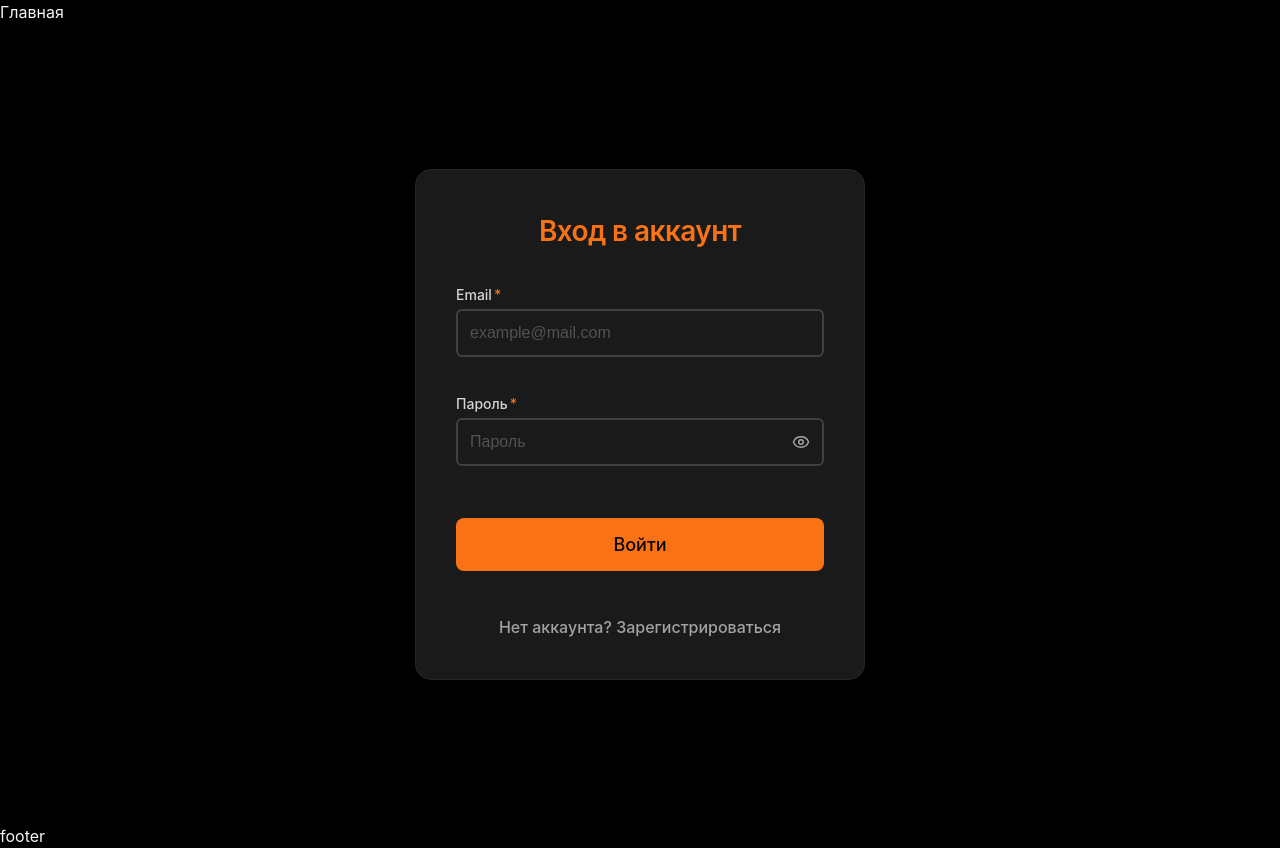
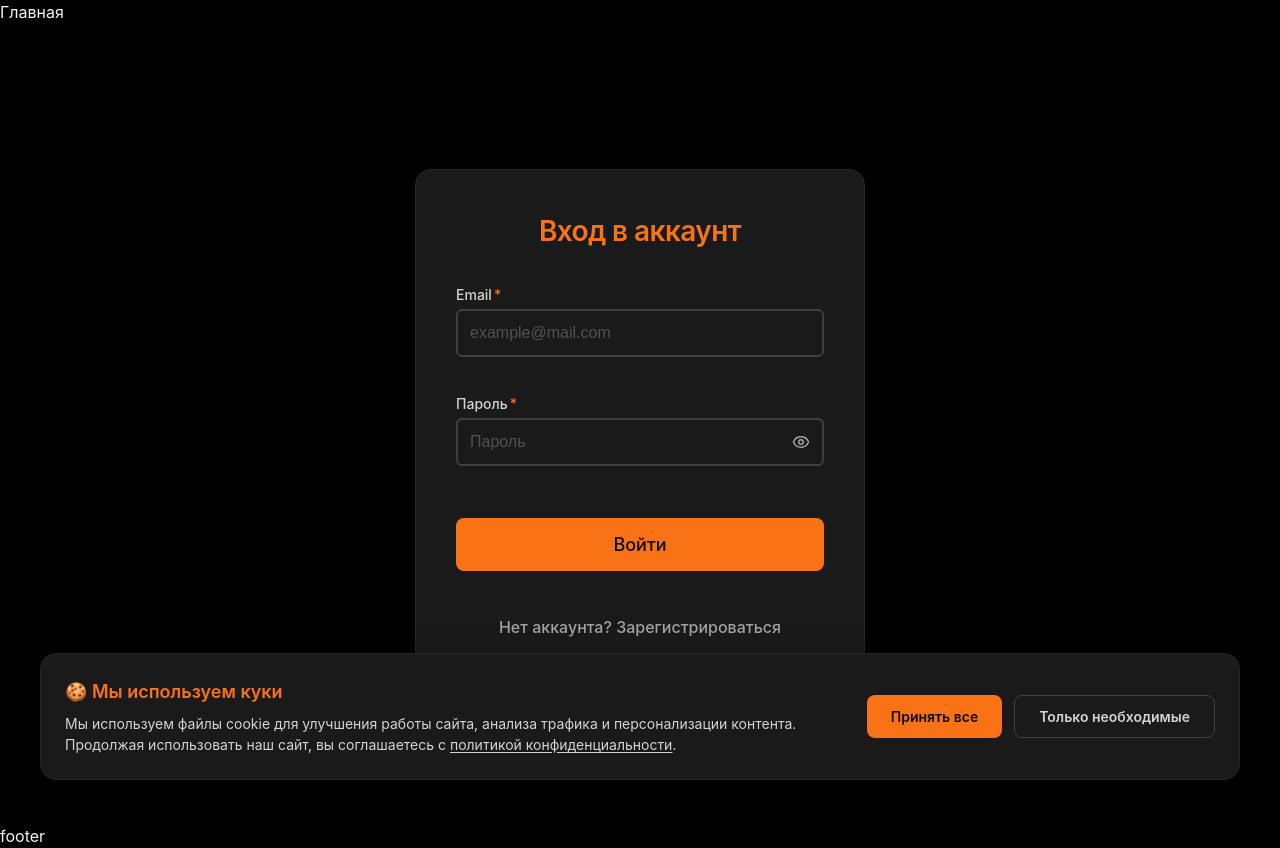
Before and after one commit to BogdanKurenkov/stats-front, a Next.js app: page /auth/login in a window 1280 px wide. Built offline with nearby package versions, Linux system fonts and the light colour scheme.

Commit message:
added cookie consent popup

```diff
--- a/src/app/layouts/MainLayout/MainLayout.tsx
+++ b/src/app/layouts/MainLayout/MainLayout.tsx
@@ -1,5 +1,5 @@
 import { ReactNode } from 'react';
-import { Header, Footer } from '@/widgets';
+import { Header, Footer, CookieConsent } from '@/widgets';
 import { LayoutContainer, MainContent } from './MainLayout.styled';
 
 interface MainLayoutProps {
@@ -14,6 +14,7 @@ export const MainLayout = ({ children }: MainLayoutProps) => {
         {children}
       </MainContent>
       <Footer />
+      <CookieConsent />
     </LayoutContainer>
   );
 };
--- a/src/shared/config/routes.ts
+++ b/src/shared/config/routes.ts
@@ -2,4 +2,5 @@ export const ROUTES = {
   HOME: "/",
   REGISTER: "/auth/register",
   LOGIN: "/auth/login",
+  PRIVACY_POLICY: "#",
 } as const;
--- a/src/shared/styles/colors.ts
+++ b/src/shared/styles/colors.ts
@@ -1,4 +1,3 @@
-// shared/styles/colors.ts
 export const colors = {
   orange: {
     primary: "#F97316",
--- /dev/null
+++ b/src/widgets/CookieConsent/CookieConsent.constants.ts
@@ -0,0 +1,6 @@
+export const COOKIE_CONSENT_KEY = "cookie-consent";
+
+export const COOKIE_CONSENT_VALUES = {
+  ACCEPTED: "accepted",
+  REJECTED: "rejected",
+} as const;
--- /dev/null
+++ b/src/widgets/CookieConsent/CookieConsent.styled.ts
@@ -0,0 +1,120 @@
+import styled, { keyframes } from "styled-components";
+
+const slideUp = keyframes`
+  from {
+    transform: translateY(100%);
+    opacity: 0;
+  }
+  to {
+    transform: translateY(0);
+    opacity: 1;
+  }
+`;
+
+export const Overlay = styled.div`
+  position: fixed;
+  bottom: 0;
+  left: 0;
+  right: 0;
+  z-index: 1000;
+  padding: 20px;
+  display: flex;
+  justify-content: center;
+  pointer-events: none;
+`;
+
+export const Container = styled.div`
+  max-width: 1200px;
+  width: 100%;
+  background-color: ${({ theme }) => theme.colors.black.secondary};
+  border: 1px solid ${({ theme }) => theme.colors.gray[800]};
+  border-radius: 16px;
+  padding: 24px;
+  box-shadow: 0 8px 32px rgba(0, 0, 0, 0.4);
+  animation: ${slideUp} 0.3s ease-out;
+  pointer-events: auto;
+  display: flex;
+  flex-wrap: wrap;
+  align-items: center;
+  gap: 24px;
+
+  @media (max-width: ${({ theme }) => theme.breakpoints.md}) {
+    flex-direction: column;
+    align-items: stretch;
+    padding: 20px;
+    gap: 20px;
+  }
+`;
+
+export const Content = styled.div`
+  flex: 1;
+  min-width: 280px;
+`;
+
+export const Title = styled.h3`
+  color: ${({ theme }) => theme.colors.orange.primary};
+  font-size: 18px;
+  font-weight: 600;
+  margin-bottom: 8px;
+`;
+
+export const Description = styled.p`
+  color: ${({ theme }) => theme.colors.gray[300]};
+  font-size: 14px;
+  line-height: 1.5;
+  margin: 0;
+`;
+
+export const ButtonsContainer = styled.div`
+  display: flex;
+  gap: 12px;
+  flex-shrink: 0;
+
+  @media (max-width: ${({ theme }) => theme.breakpoints.md}) {
+    width: 100%;
+    flex-direction: column;
+  }
+`;
+
+export const AcceptButton = styled.button`
+  background-color: ${({ theme }) => theme.colors.orange.primary};
+  color: ${({ theme }) => theme.colors.black.primary};
+  border: none;
+  border-radius: 8px;
+  padding: 12px 24px;
+  font-size: 14px;
+  font-weight: 600;
+  cursor: pointer;
+  transition: all 0.2s ease;
+  white-space: nowrap;
+
+  &:hover {
+    background-color: ${({ theme }) => theme.colors.orange.dark};
+  }
+
+  @media (max-width: ${({ theme }) => theme.breakpoints.md}) {
+    width: 100%;
+  }
+`;
+
+export const RejectButton = styled.button`
+  background-color: transparent;
+  color: ${({ theme }) => theme.colors.gray[300]};
+  border: 1px solid ${({ theme }) => theme.colors.gray[700]};
+  border-radius: 8px;
+  padding: 12px 24px;
+  font-size: 14px;
+  font-weight: 600;
+  cursor: pointer;
+  transition: all 0.2s ease;
+  white-space: nowrap;
+
+  &:hover {
+    border-color: ${({ theme }) => theme.colors.gray[600]};
+    color: ${({ theme }) => theme.colors.gray[100]};
+  }
+
+  @media (max-width: ${({ theme }) => theme.breakpoints.md}) {
+    width: 100%;
+  }
+`;
--- /dev/null
+++ b/src/widgets/CookieConsent/CookieConsent.tsx
@@ -0,0 +1,70 @@
+import { FC, useState, useEffect } from 'react';
+import { CustomLink } from '@/shared/ui';
+import { ROUTES } from '@/shared/config';
+import {
+  Overlay,
+  Container,
+  Content,
+  Title,
+  Description,
+  ButtonsContainer,
+  AcceptButton,
+  RejectButton,
+} from './CookieConsent.styled';
+import { CookieConsentProps } from './CookieConsent.types';
+import { COOKIE_CONSENT_KEY, COOKIE_CONSENT_VALUES } from './CookieConsent.constants';
+
+export const CookieConsent: FC<CookieConsentProps> = ({
+  onAccept,
+  onReject,
+}) => {
+  const [isVisible, setIsVisible] = useState(false);
+
+  useEffect(() => {
+    const consent = localStorage.getItem(COOKIE_CONSENT_KEY);
+    if (!consent) {
+      setIsVisible(true);
+    }
+  }, []);
+
+  const handleAccept = () => {
+    localStorage.setItem(COOKIE_CONSENT_KEY, COOKIE_CONSENT_VALUES.ACCEPTED);
+    setIsVisible(false);
+    onAccept?.();
+  };
+
+  const handleReject = () => {
+    localStorage.setItem(COOKIE_CONSENT_KEY, COOKIE_CONSENT_VALUES.REJECTED);
+    setIsVisible(false);
+    onReject?.();
+  };
+
+  if (!isVisible) return null;
+
+  return (
+    <Overlay>
+      <Container>
+        <Content>
+          <Title>🍪 Мы используем куки</Title>
+          <Description>
+            Мы используем файлы cookie для улучшения работы сайта, анализа трафика и персонализации контента.
+            Продолжая использовать наш сайт, вы соглашаетесь с{' '}
+            <CustomLink href={ROUTES.PRIVACY_POLICY} variant="underline">
+              политикой конфиденциальности
+            </CustomLink>
+            .
+          </Description>
+        </Content>
+
+        <ButtonsContainer>
+          <AcceptButton onClick={handleAccept}>
+            Принять все
+          </AcceptButton>
+          <RejectButton onClick={handleReject}>
+            Только необходимые
+          </RejectButton>
+        </ButtonsContainer>
+      </Container>
+    </Overlay>
+  );
+};
--- /dev/null
+++ b/src/widgets/CookieConsent/CookieConsent.types.ts
@@ -0,0 +1,4 @@
+export interface CookieConsentProps {
+  onAccept?: () => void;
+  onReject?: () => void;
+}
--- /dev/null
+++ b/src/widgets/CookieConsent/index.ts
@@ -0,0 +1,2 @@
+export { CookieConsent } from "./CookieConsent";
+export type { CookieConsentProps } from "./CookieConsent.types";
--- a/src/widgets/index.ts
+++ b/src/widgets/index.ts
@@ -1,2 +1,3 @@
 export { Header } from "./Header";
 export { Footer } from "./Footer";
+export { CookieConsent } from "./CookieConsent";
```
